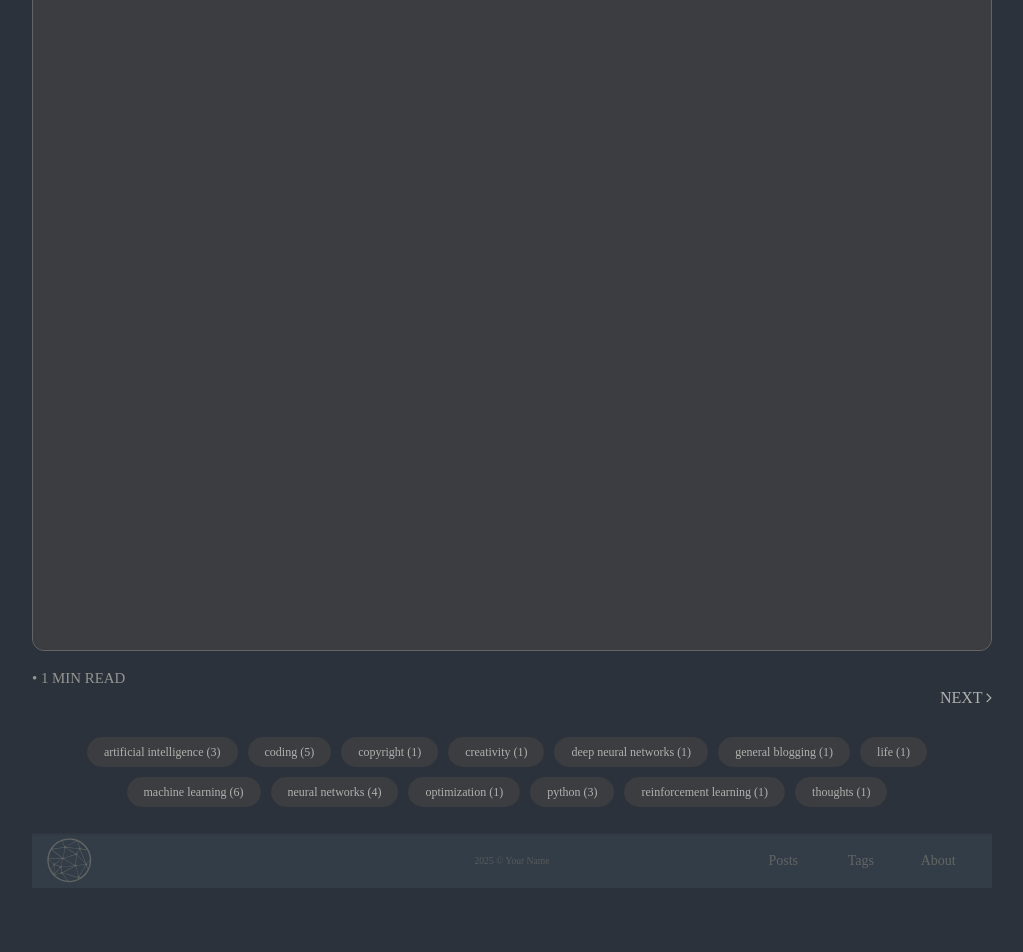
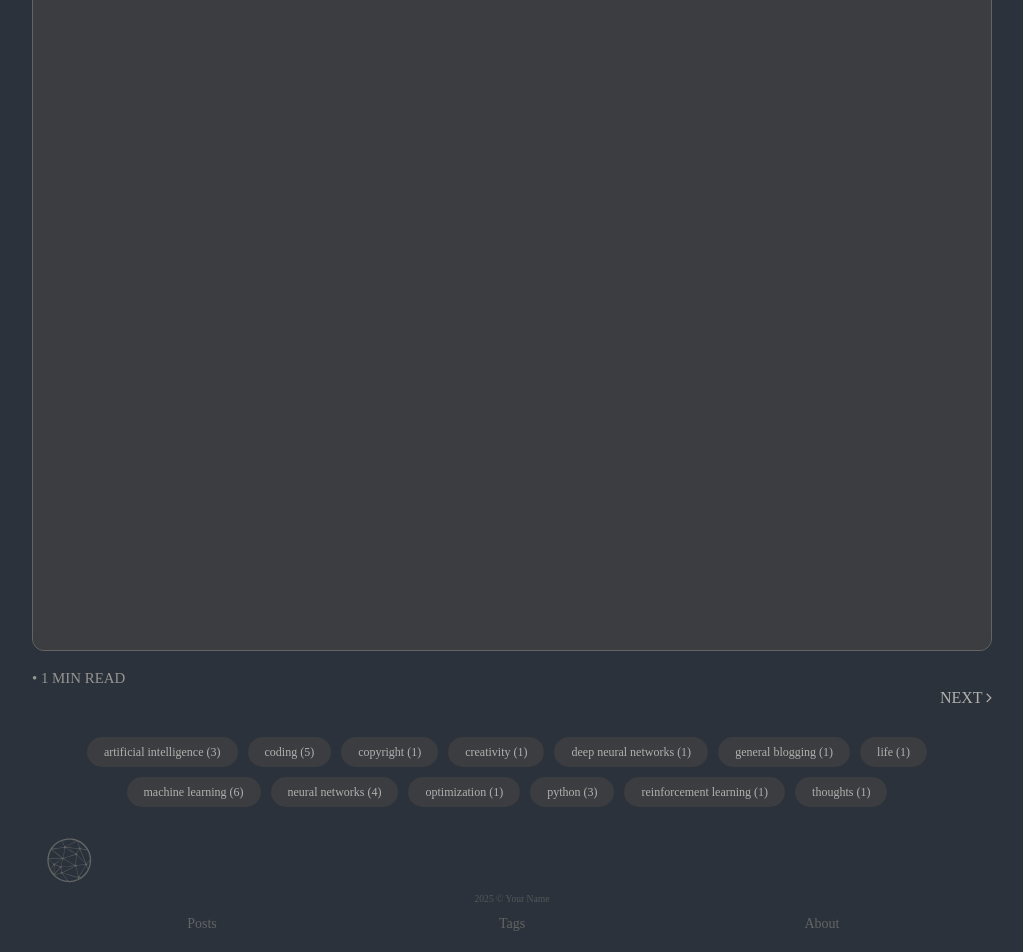
Before and after one commit to apichardo1997/alignedemergence, a Jekyll site: the page built from index.html, in a window 1280 px wide. Shown: the part 659-1611 px from the top of the page, without its empty margins (128-1151 px from the left). Built offline with Jekyll 4.4.1, drawn with Linux system fonts in a browser that asks for light colours; the list of posts is cut into pages by our own code; before the commit the page ends 1559 px from its top, so only the background shows below that.

Commit message:
Update main.css

```diff
--- a/assets/css/main.css
+++ b/assets/css/main.css
@@ -1550,9 +1550,10 @@
 
 .main-footer {
   padding: 5px 15px;
-  background-color: var(--main-dim);
-  box-shadow: 0 5px 5px -6px var(--shadow) inset;
-}
+  background: transparent !important;
+  box-shadow: none !important;
+  border: none !important;
+}}
 
 .footer-wrapper {
   display: grid;
```
